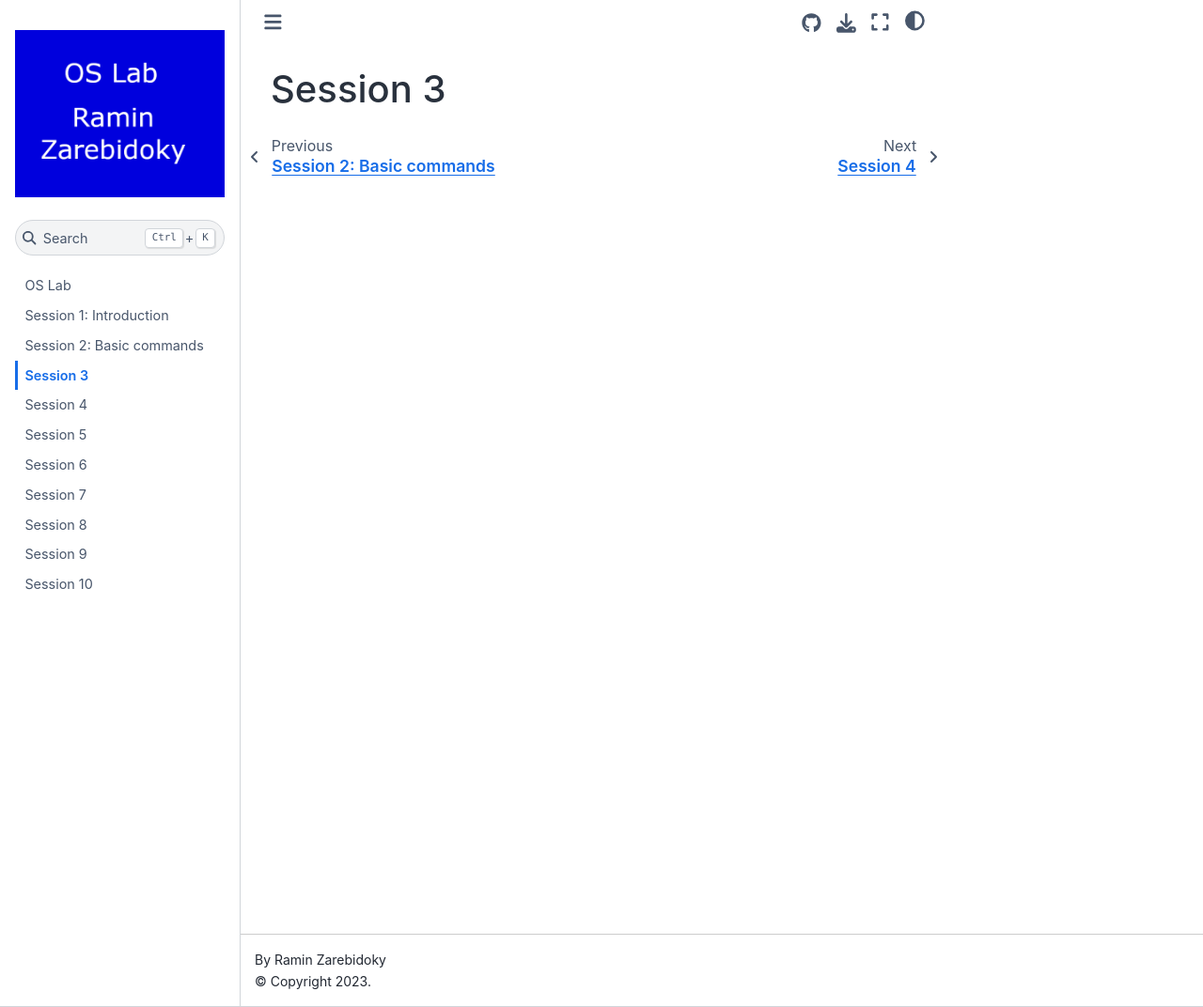
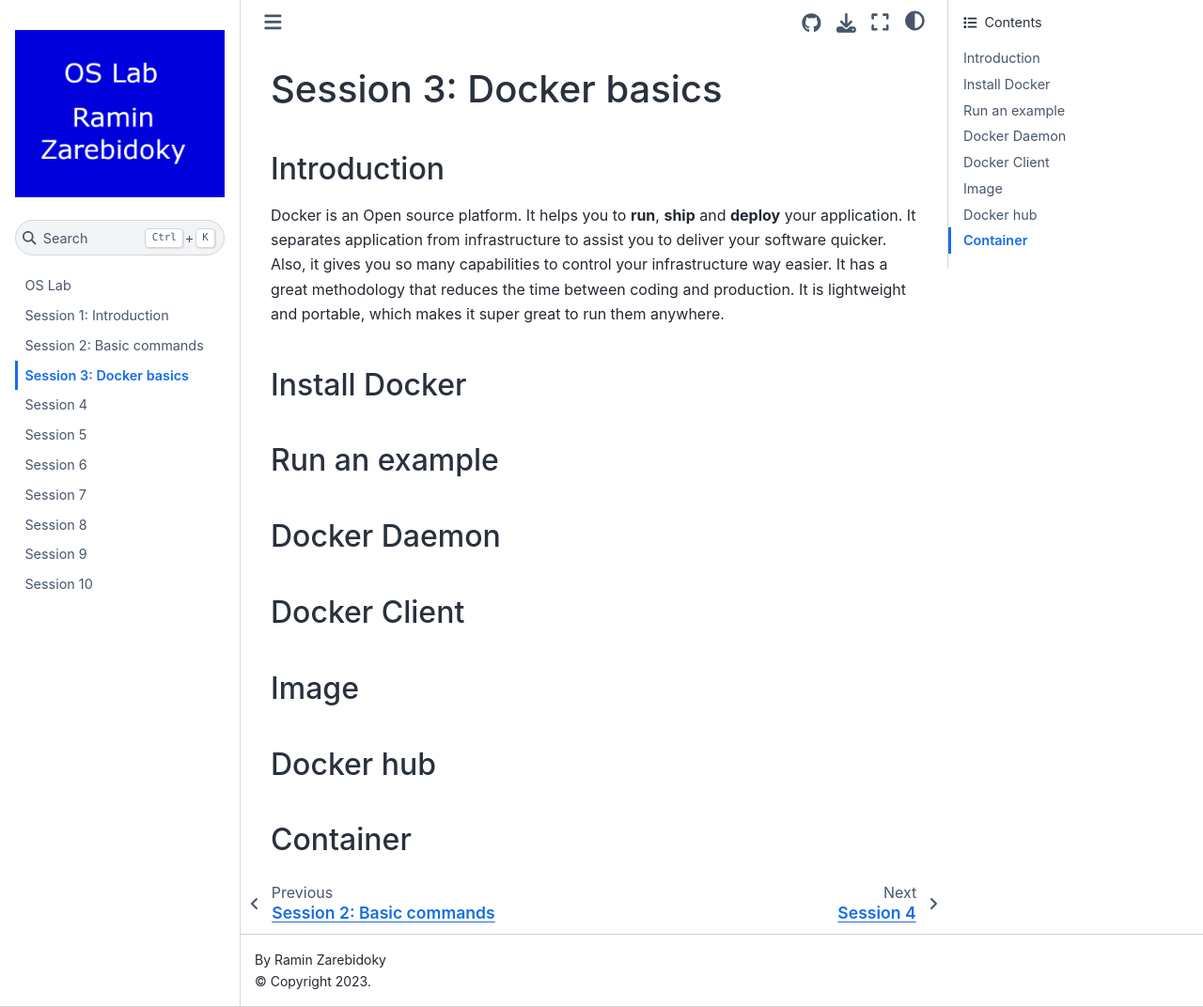
Before and after one commit to LiterallyTheOne/os_lab, a Jupyter Book: the page built from docs/session_3.md, in a window 1280 px wide and 1072 px high. Shown: the whole window at 94% size. Built offline with Jupyter Book 1.0.4 settings and Sphinx 7.4.7 and the Sphinx Book theme 1.1.4, drawn with Linux system fonts in a browser that asks for light colours.

Commit message:
Add introduction and some sections to fill

```diff
--- a/docs/session_3.md
+++ b/docs/session_3.md
@@ -1 +1,48 @@
-# Session 3
+# Session 3: Docker basics
+
+## Introduction
+
+<!--
+Docker:
+* Open source
+* Platform
+* Helps:
+  * Run
+  * Ship
+  * Deploy
+* Separate application from infrastructure
+* Control infrastructure way easier
+* Because of methodologies
+  * Reduce time between coding and production
+
+* Portable
+* lightweight
+-->
+
+Docker is an Open source platform.
+It helps you to **run**, **ship** and **deploy**
+your application.
+It separates application from infrastructure to
+assist you to deliver your software quicker.
+Also, it gives you so many capabilities to control
+your infrastructure way easier.
+It has a great methodology that reduces the time
+between coding and production.
+It is lightweight and portable, which makes it super
+great to run them anywhere.
+
+## Install Docker
+
+
+## Run an example
+
+
+## Docker Daemon
+
+## Docker Client
+
+## Image
+
+## Docker hub
+
+## Container
```
